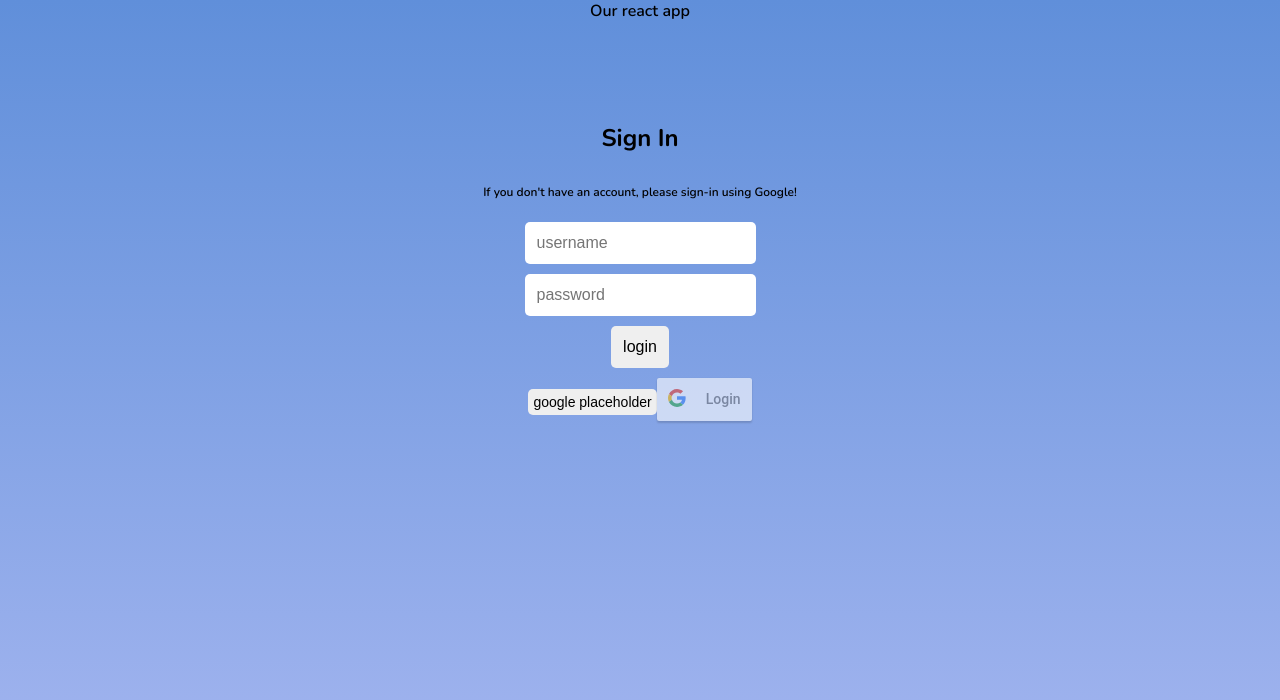
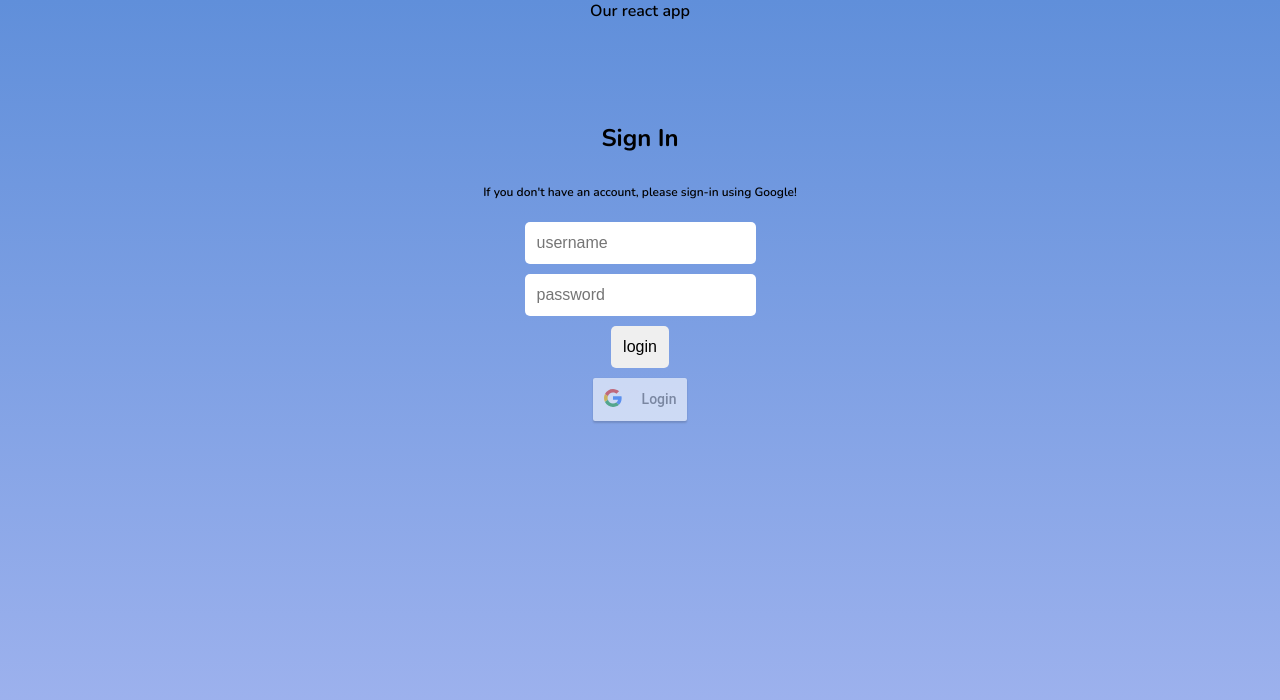
Before and after one commit to panibhengsri/FinalProject, a React (Create React App) app in the folder frontend/: page / in a window 1280 px wide. Shown: the top 700 px of the page. Built offline with nearby package versions, Linux system fonts and the light colour scheme.

Commit message:
Update login.js

```diff
--- a/frontend/src/login.js
+++ b/frontend/src/login.js
@@ -27,12 +27,12 @@ export class Login extends React.Component{
 
     handleSubmit(e){
         e.preventDefault();
-        const userRef = firebase.database().ref('users');
+        // const userRef = firebase.database().ref('users');
         const user = {
             currentUser: this.state.username,
             currentPassword: this.state.password
         }
-        userRef.push(user);
+        // userRef.push(user);
         this.setState({
             username: '',
             password: ''
@@ -83,7 +83,7 @@ export class Login extends React.Component{
                 /><br/>
                 <input type="submit" value="login"/>
             </form>
-				<button type="button" onclick={this.props.onLoginClick}>google placeholder</button>
+				{/* <button type="button" onclick={this.props.onLoginClick}>google placeholder</button> */}
 
 				<GoogleLogin
                     //!!need OAuth ClientID from Firebase
```
